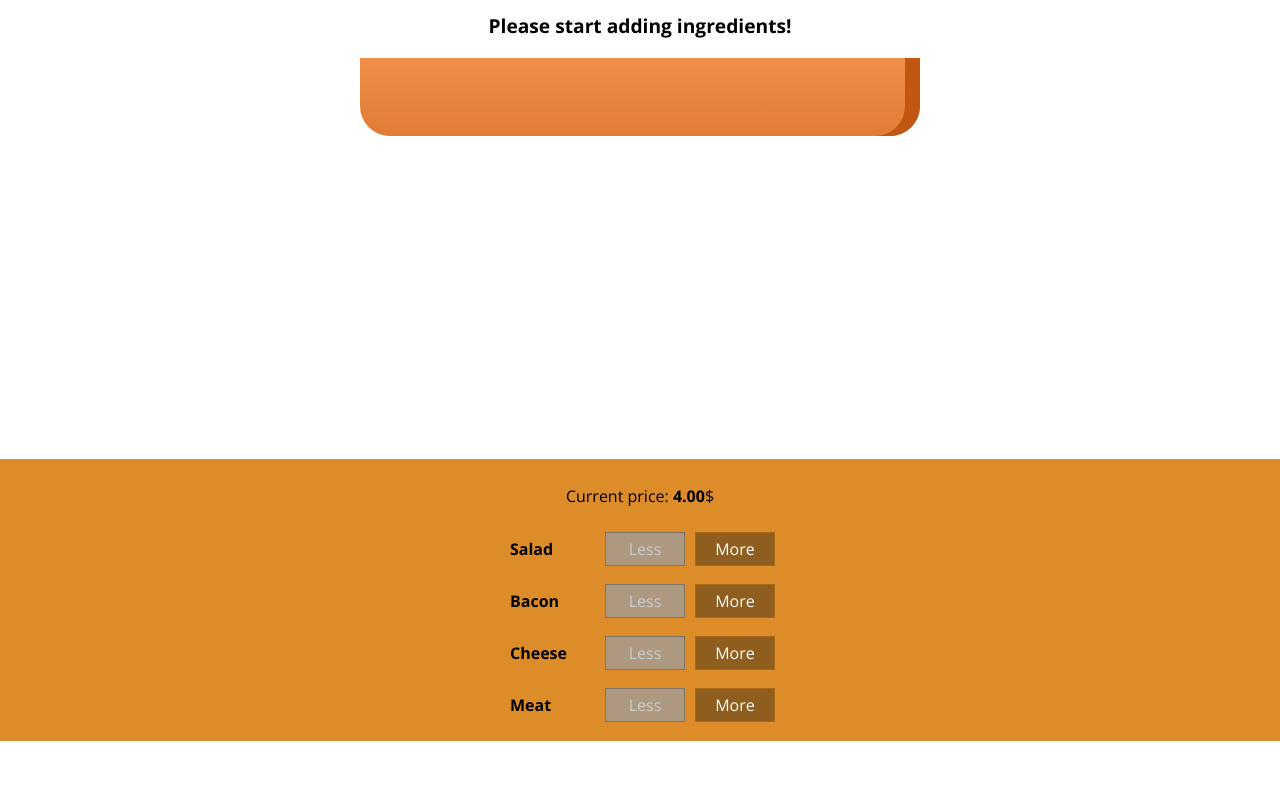
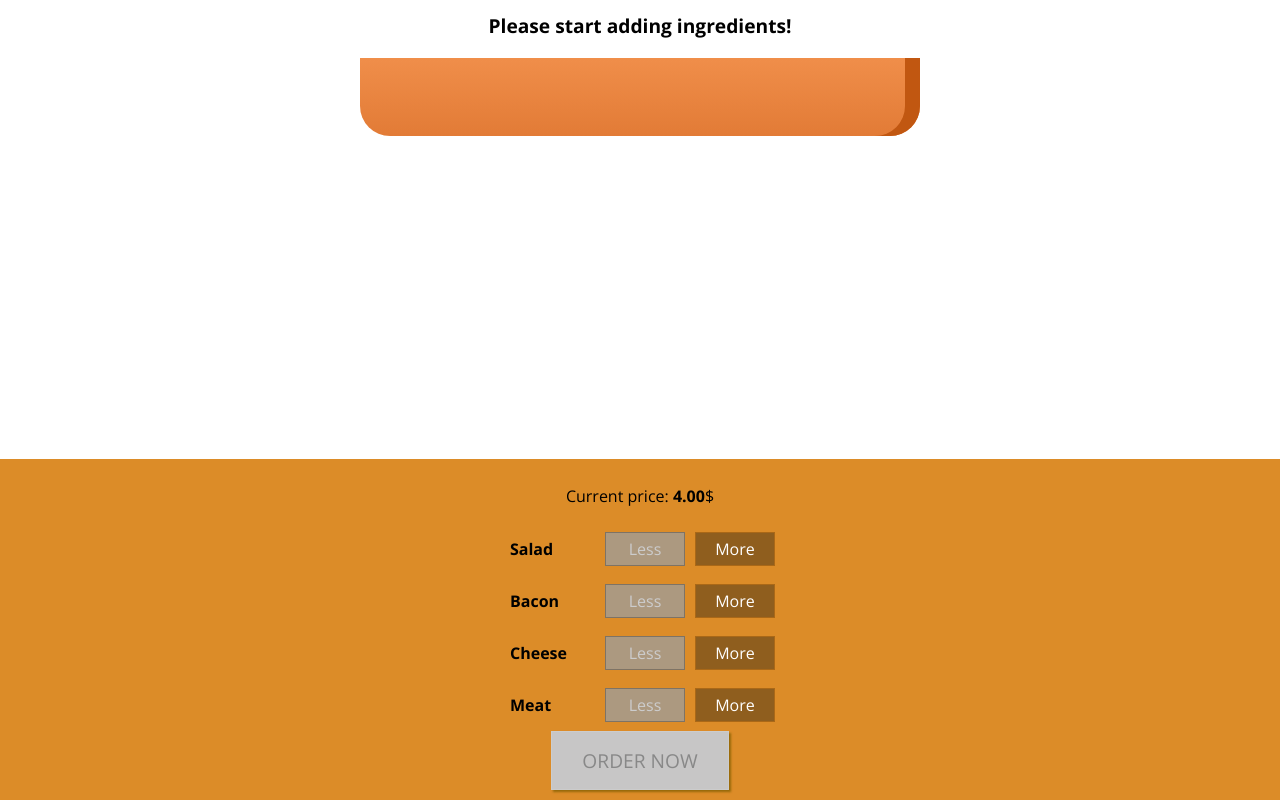
Before and after one commit to obol007/burger, a React app: page / in a window 1280 px wide. Shown: the part 179-979 px from the top of the page. Before the commit the page ends 920 px from the top, so only its background shows below. Built offline with nearby package versions, Linux system fonts and the light colour scheme.

Commit message:
Disabling order button

```diff
--- a/src/components/Burger/BuildControls/BuildControls.css
+++ b/src/components/Burger/BuildControls/BuildControls.css
@@ -9,3 +9,44 @@
     padding: 10px 0;
 
 }
+
+.OrderButton {
+    background-color: #DAD735;
+    outline: none;
+    cursor: pointer;
+    border: 1px solid #966909;
+    color: #966909;
+    font-family: inherit;
+    font-size: 1.2em;
+    padding: 15px 30px;
+    box-shadow: 2px 2px 2px #966909;
+}
+
+.OrderButton:hover, .OrderButton:active {
+    background-color: #A0DB41;
+    border: 1px solid #966909;
+    color: #966909;
+}
+
+.OrderButton:disabled {
+    background-color: #C7C6C6;
+    cursor: not-allowed;
+    border: 1px solid #ccc;
+    color: #888888;
+}
+
+.OrderButton:not(:disabled) {
+    animation: enable 0.3s linear;
+}
+
+@keyframes enable {
+    0% {
+        transform: scale(1);
+    }
+    60% {
+        transform: scale(1.1);
+    }
+    100% {
+        transform: scale(1);
+    }
+}
--- a/src/components/Burger/BuildControls/BuildControls.js
+++ b/src/components/Burger/BuildControls/BuildControls.js
@@ -3,24 +3,29 @@
 import BuildControl from './BuildControl/BuildControl';
 
 const controls = [
-    {label: 'Salad', type: 'salad'},
-    {label: 'Bacon', type: 'bacon'},
-    {label: 'Cheese', type: 'cheese'},
-    {label: 'Meat', type: 'meat'},
+    { label: 'Salad', type: 'salad' },
+    { label: 'Bacon', type: 'bacon' },
+    { label: 'Cheese', type: 'cheese' },
+    { label: 'Meat', type: 'meat' },
 ];
 
-const buildControls = (props) =>(
-<div className = {classes.BuildControls}>
+const buildControls = (props) => (
+    <div className={classes.BuildControls}>
         <p>Current price: <strong>{props.price.toFixed(2)}</strong>$</p>
-{controls.map(control=>(
+        {controls.map(control => (
             <BuildControl
                 key={control.label}
-    label = {control.label}
-    addIngredient = {()=>props.add(control.type)}
-    removeIngredient = {()=>props.remove(control.type)}
-    disable = {props.disabled[control.type]}
+                label={control.label}
+                addIngredient={() => props.add(control.type)}
+                removeIngredient={() => props.remove(control.type)}
+                disable={props.disabled[control.type]}
             />
         ))}
+
+        <button
+            className={classes.OrderButton}
+            disabled={!props.purchasable}>
+            ORDER NOW</button>
     </div>
 
 );
--- a/src/containers/BurgerBuilder/BurgerBuilder.js
+++ b/src/containers/BurgerBuilder/BurgerBuilder.js
@@ -19,7 +19,17 @@
             cheese: 0,
             meat: 0
         },
-        totalPrice: 4
+        totalPrice: 4,
+        purchasable: false
+    }
+
+    checkPurchasable = (newIngredients) => {
+        const ingredientsSum = Object.keys(newIngredients).map(igKey=>newIngredients[igKey])
+        .reduce((el, sum)=>el+sum,0);
+        console.log(ingredientsSum);
+
+
+        this.setState({ purchasable: ingredientsSum > 0 });
     }
 
     addIngredientHandler = (type) => {
@@ -32,11 +42,12 @@
             ingredients: updatedIngredients,
             totalPrice: newPrice
         });
+        this.checkPurchasable(updatedIngredients);
     }
     removeIngredientHandler = (type) => {
         const currentQuantity = this.state.ingredients[type];
-        if(currentQuantity<1) return;
-        let newQuantity = currentQuantity -1
+        if (currentQuantity < 1) return;
+        let newQuantity = currentQuantity - 1
         let newPrice = this.state.totalPrice - INGREDIENT_PRICES[type];
         const updatedIngredients = { ...this.state.ingredients };
         updatedIngredients[type] = newQuantity;
@@ -44,20 +55,22 @@
             ingredients: updatedIngredients,
             totalPrice: newPrice
         });
+        this.checkPurchasable(updatedIngredients);
     }
     render() {
-        let disabledButtons = {...this.state.ingredients};
-        for(let key in disabledButtons){
-            disabledButtons[key]  = disabledButtons[key] < 1;
+        let disabledButtons = { ...this.state.ingredients };
+        for (let key in disabledButtons) {
+            disabledButtons[key] = disabledButtons[key] < 1;
         }
         return (
             <Aux>
                 <Burger ingredients={this.state.ingredients} />
                 <BuildControls
                     add={this.addIngredientHandler}
-                    remove = {this.removeIngredientHandler}
-                    disabled = {disabledButtons}
-                    price = {this.state.totalPrice}
+                    remove={this.removeIngredientHandler}
+                    disabled={disabledButtons}
+                    price={this.state.totalPrice}
+                    purchasable={this.state.purchasable}
                 />
             </Aux>
         );
```
Lines whose indentation alone changed are shown as unchanged.
